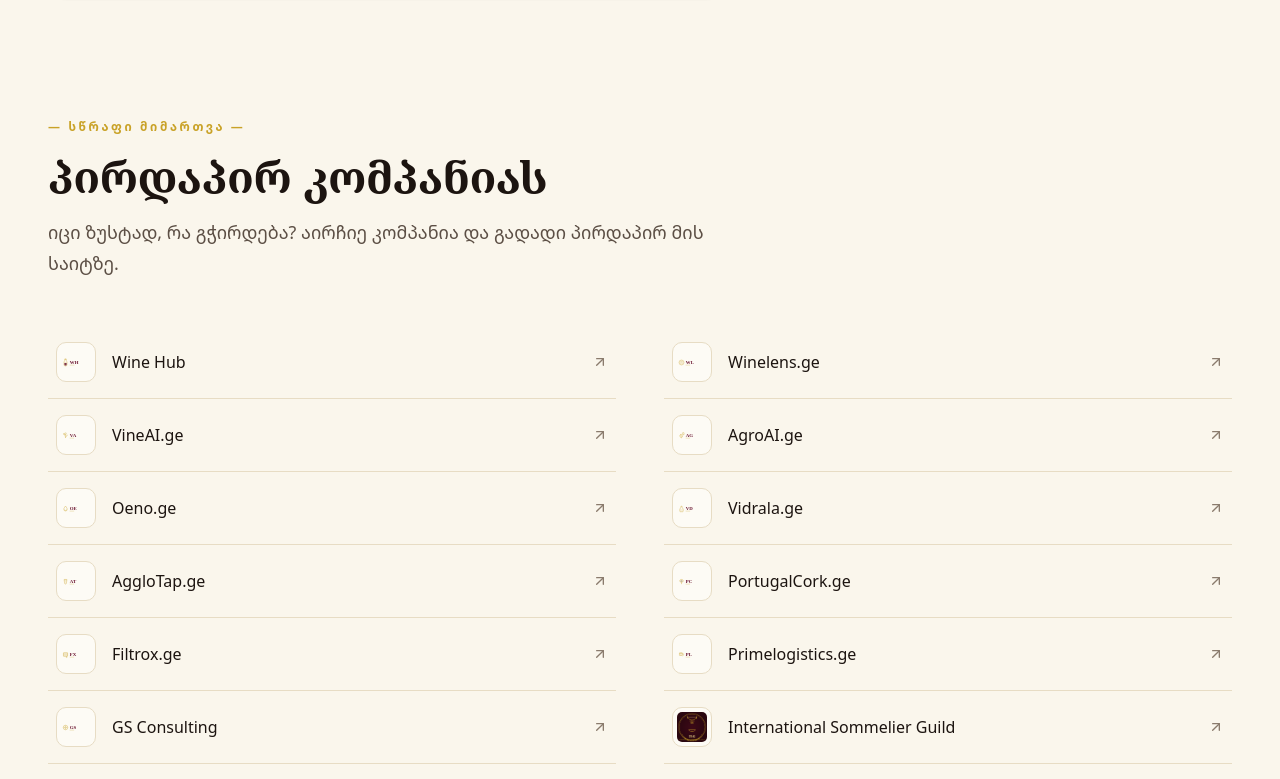
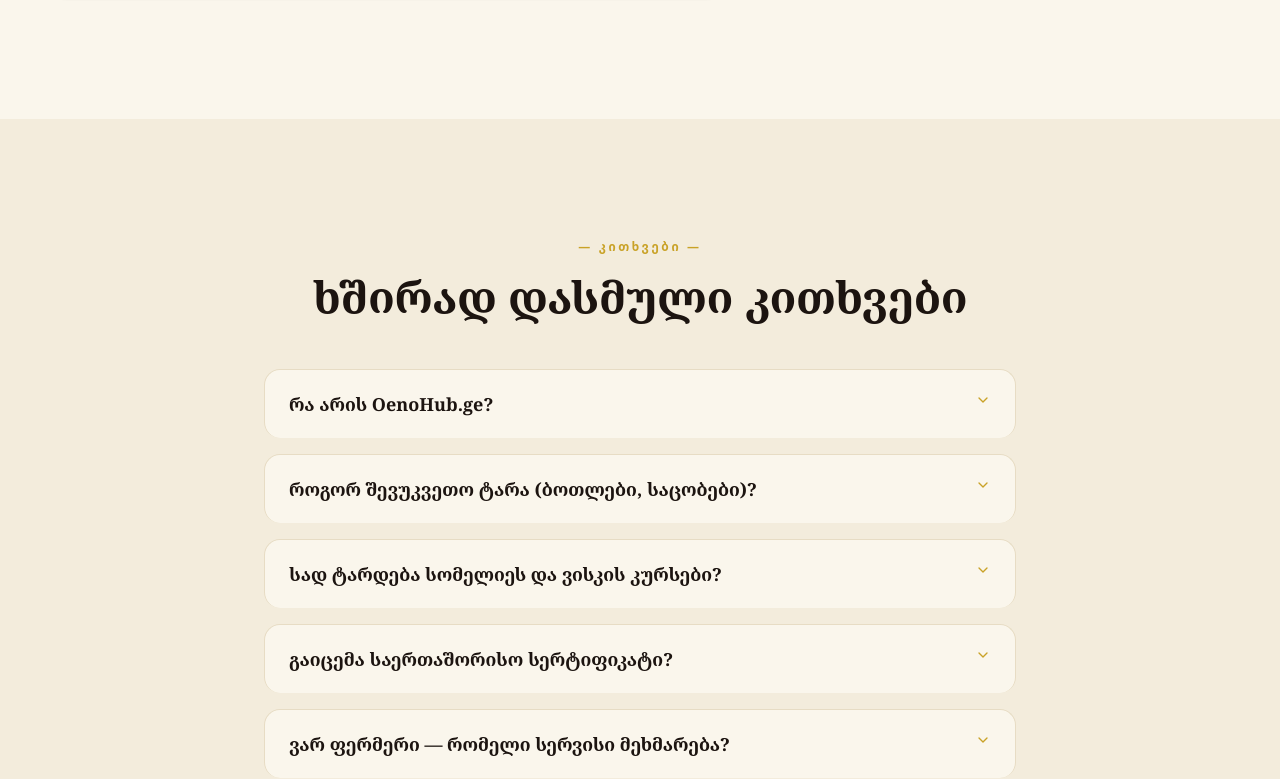
Before and after one commit to Davitip/oenohub-website, a React (Vite) app: page /contact in a window 1280 px wide. Shown: the part 1256-2035 px from the top of the page. Built offline with nearby package versions, Linux system fonts and the light colour scheme.

Commit message:
Make contact flow project-first instead of company-directory-first

```diff
--- a/src/pages/Contact.tsx
+++ b/src/pages/Contact.tsx
@@ -1,4 +1,3 @@
-import CompanyDirectory from '@/components/contact/CompanyDirectory'
 import ContactForm from '@/components/contact/ContactForm'
 import ContactHero from '@/components/contact/ContactHero'
 import Faq from '@/components/contact/Faq'
@@ -9,7 +8,6 @@
     <>
       <ContactHero />
       <ContactForm />
-      <CompanyDirectory />
       <Faq />
       <LocationBand />
     </>
```
